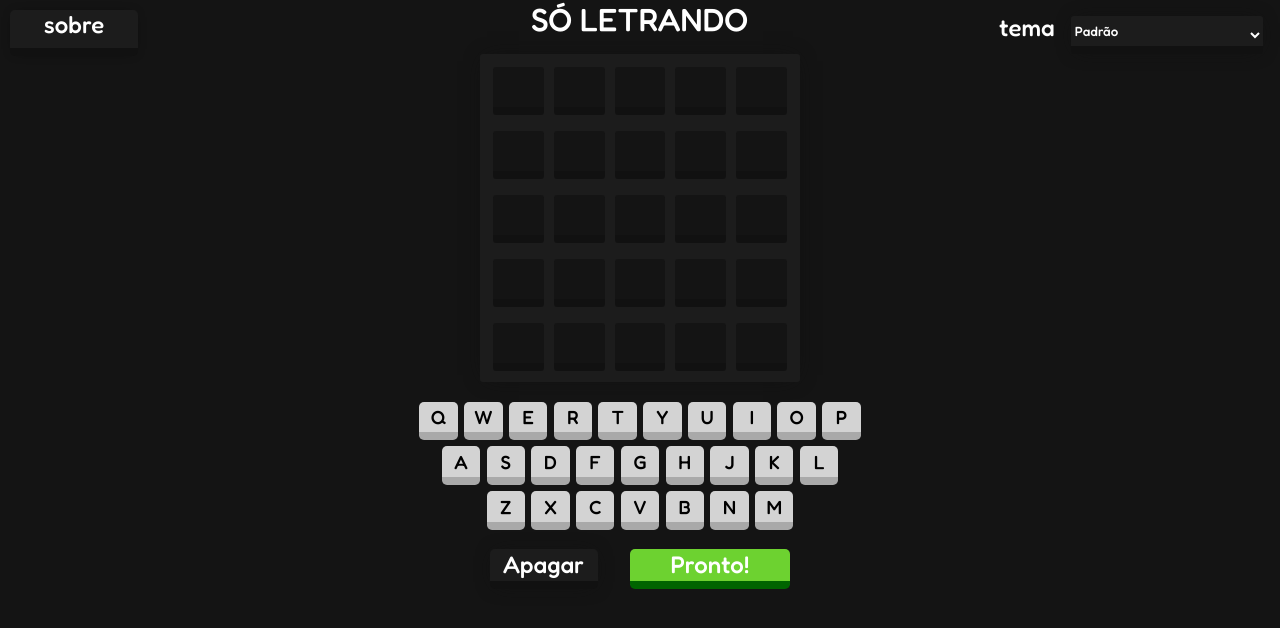
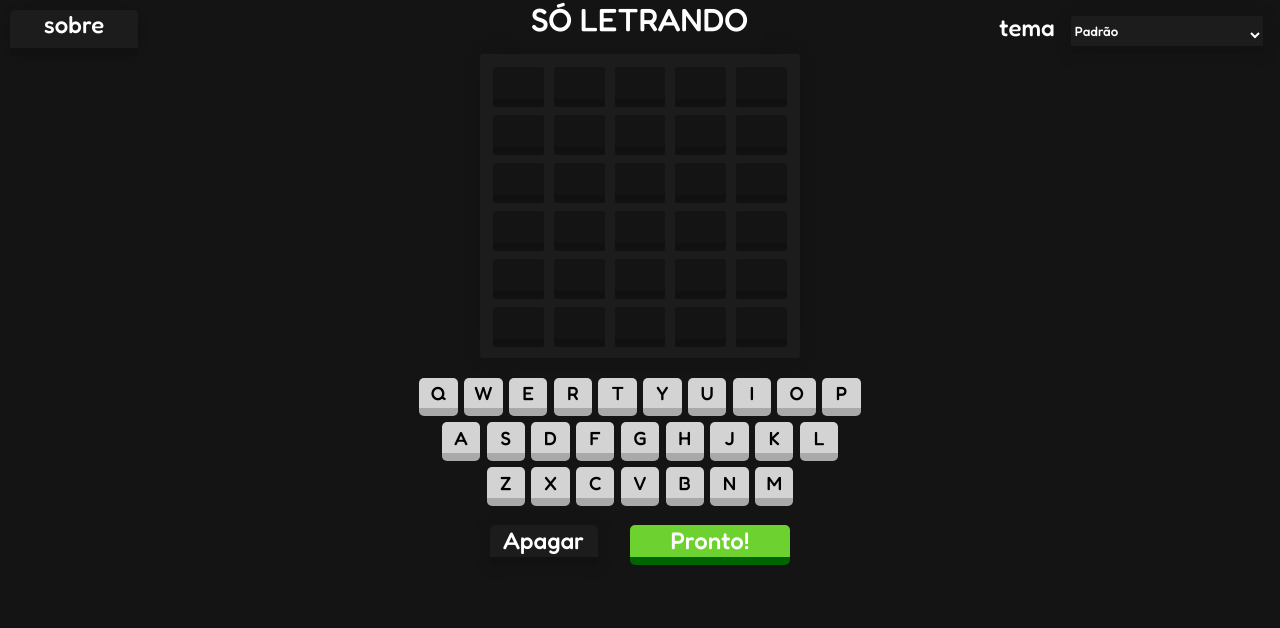
Before and after one commit to mendessgabriel/soletrando, a React (Create React App) app: page / in a window 1280 px wide. Shown: the top 628 px of the page. Built offline with nearby package versions, Linux system fonts and the light colour scheme.

Commit message:
add mais uma tentativa

```diff
--- a/src/App.tsx
+++ b/src/App.tsx
@@ -17,6 +17,8 @@ import Turn from './classes/Turn/Turn';
 import { Theme } from './enum/enum';
 
 function App() {
+  //VERIFICAR SE POSSO CRIAR UMA CHANCE A MAIS EM CASO DO JOGADOR JUNTAR PONTOS, EXEMPLO:
+  //AMARELO VALE 1 PONTO E VERDE VALE 3, SE O JOGADOR ATINGIR 15 PONTOS ELE TEM DIREITO A UMA CHANCE A MAIS
   const [game, setGame] = useState<Game>(new Game('', [], []));
   const [libWord, setLibWord] = useState<LibWord[]>(wordlist);
   const [blockKeyboard, setBlockKeyboard] = useState<boolean>(false);
@@ -197,7 +199,7 @@ function App() {
 
     if (game.getTurns()[getCurrentTurn()].getConcatenedAttempts() === game.getWord()) setPropsToGameOver();
     else {
-      if (game.getTurns()[getCurrentTurn()].getId() === game.getWord().length - 1) {
+      if (game.getTurns()[getCurrentTurn()].getId() === game.getWord().length) {
         setPropsToGameOver();
         return;
       }
@@ -345,11 +347,12 @@ function App() {
     setInterval(
       () => defineClock(), 1000)
 
-    for (var i = 0; i < gameProps.getWordLength(); i++) {
+    for (var i = 0; i < gameProps.getWordLength() + 1; i++) {
       let newTurn: Turn = new Turn(i, [], i === 0 ? true : false);
       gameProps.addOneTurn(newTurn);
     }
     setGame(gameProps);
+    console.log(gameProps)
     startKeyboard();
   }, []);
 
--- a/src/components/GameTable/GameTable.css
+++ b/src/components/GameTable/GameTable.css
@@ -1,7 +1,7 @@
 .game-table {
     margin: 1rem auto;
     width: 19rem;
-    height: 19.5rem;
+    height: 18rem;
     background: #1C1C1C;
     box-shadow: 0px 0px 20px -7px rgb(16, 16, 16);
     border-radius: 3px;
--- a/src/components/TurnTable/TurnTable.css
+++ b/src/components/TurnTable/TurnTable.css
@@ -1,7 +1,7 @@
 .turn-table {
     display: flex;
     width: 100%;
-    height: 4rem;
+    height: 3rem;
 }
 
 .gray {
@@ -24,7 +24,7 @@
 .attempt {
     border-radius: 3px;
     width: 100%;
-    height: 2.5rem;
+    height: 2rem;
     margin: 5px;
     color: #F5F6F8;
     cursor: pointer;
```
